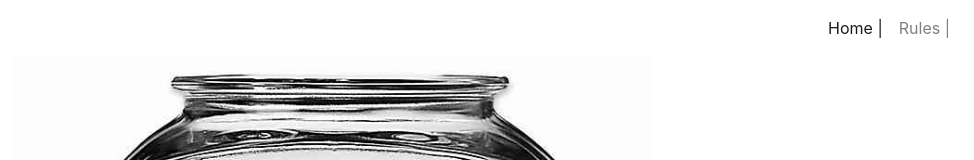
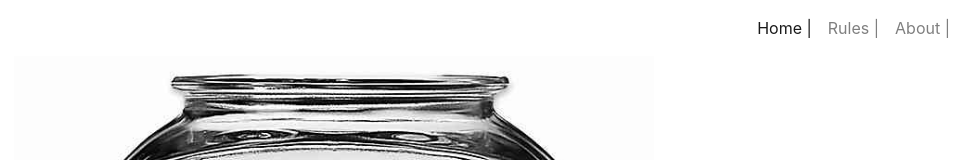
Before and after one commit to brer4449/fishbowl, a React (Create React App) app in the folder client/: page / in a window 1280 px wide. Shown: the top 160 px of the page, without its empty margins (306-1280 px from the left). Built offline with nearby package versions, Linux system fonts and the light colour scheme.

Commit message:
created about navbar item

```diff
--- a/client/src/components/Navbar/index.js
+++ b/client/src/components/Navbar/index.js
@@ -50,6 +50,18 @@ function Navbar() {
               Rules <span> | </span>
             </Link>
           </li>
+          <li className="nav-item about">
+            <Link
+              to="/About"
+              className={
+                window.location.pathname === "/About"
+                  ? "nav-link active"
+                  : "nav-link"
+              }
+            >
+              About <span> | </span>
+            </Link>
+          </li>
         </ul>
       </div>
     </nav>
```
